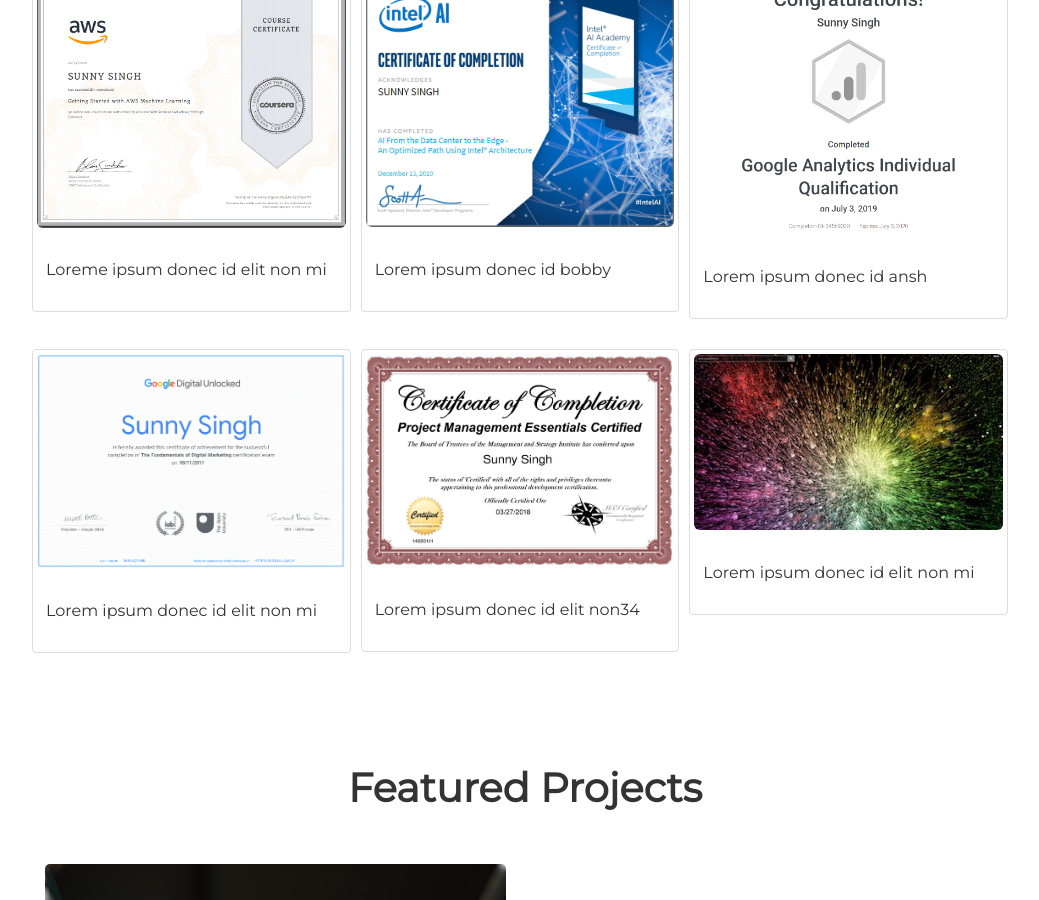
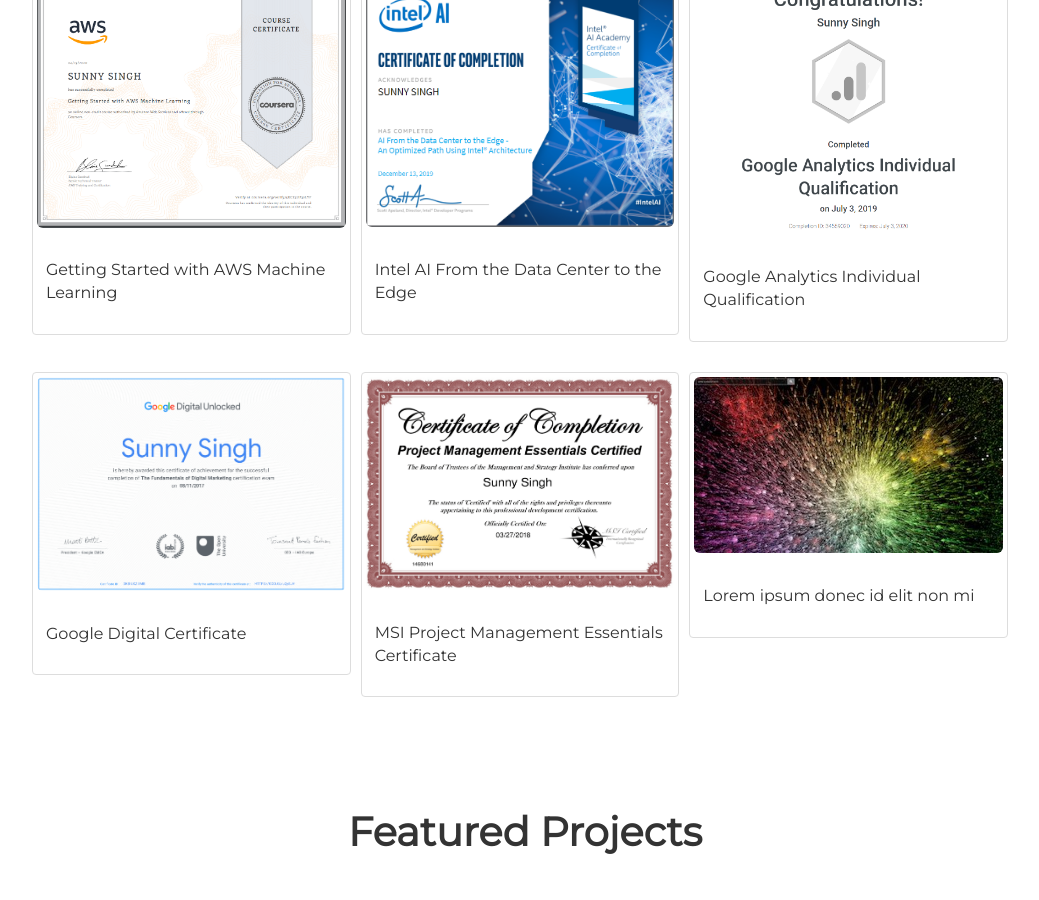
Before and after one commit to arkadee/arkadee.github.io, a Jekyll site: the page built from index.html, in a window 1280 px wide and 900 px high, scrolled down 2837 px. Shown: the whole window, without its empty margins (115-1154 px from the left). Built offline with Jekyll 4.4.1, drawn with Linux system fonts in a browser that asks for light colours.

Commit message:
Update certifications.html

```diff
--- a/_includes/certifications.html
+++ b/_includes/certifications.html
@@ -38,10 +38,10 @@
         <div class="column1">
           <div class="thumbnail">
             <a href="/w3images/fjords.jpg" target="_blank">
-              <img src="assets/img/cert4.png" class="img-rounded" alt="Snow" style="width:100%">
+              <img src="assets/img/cert4.png" class="img-rounded" alt="AWS" style="width:100%">
             </a>
               <div class="caption">
-                <p>Loreme ipsum donec id elit non mi</p>
+                <p>Getting Started with AWS Machine Learning</p>
               </div>
           </div>
         </div>
@@ -49,10 +49,10 @@
         <div class="column1">
           <div class="thumbnail">
             <a href="/w3images/fjords.jpg" target="_blank">
-              <img src="assets/img/cert5.png" class="img-rounded" alt="Snow" style="width:100%">
+              <img src="assets/img/cert5.png" class="img-rounded" alt="Intel" style="width:100%">
             </a>
               <div class="caption">
-                <p>Lorem ipsum donec id bobby</p>
+                <p>Intel AI From the Data Center to the Edge</p>
               </div>
           </div>
         </div>
@@ -60,10 +60,10 @@
         <div class="column1">
           <div class="thumbnail">
             <a href="/w3images/fjords.jpg" target="_blank">
-              <img src="assets/img/cert2.png" class="img-rounded" alt="Snow" style="width:100%">
+              <img src="assets/img/cert2.png" class="img-rounded" alt="Google" style="width:100%">
             </a>
               <div class="caption">
-                <p>Lorem ipsum donec id ansh</p>
+                <p>Google Analytics Individual Qualification</p>
               </div>
           </div>
         </div>
@@ -71,10 +71,10 @@
         <div class="column1">
           <div class="thumbnail">
             <a href="/w3images/cert1.png" target="_blank">
-              <img src="assets/img/cert1.png" class="img-rounded" alt="Snow" style="width:100%">
+              <img src="assets/img/cert1.png" class="img-rounded" alt="Google" style="width:100%">
             </a>
               <div class="caption">
-                <p>Lorem ipsum donec id elit non mi</p>
+                <p>Google Digital Certificate</p>
               </div>
           </div>
         </div>
@@ -82,10 +82,10 @@
         <div class="column1">
           <div class="thumbnail">
             <a href="/w3images/cert3.png" target="_blank">
-              <img src="assets/img/cert3.png" class="img-rounded" alt="Snow" style="width:100%">
+              <img src="assets/img/cert3.png" class="img-rounded" alt="MSI" style="width:100%">
             </a>
               <div class="caption">
-                <p>Lorem ipsum donec id elit non34</p>
+                <p>MSI Project Management Essentials Certificate</p>
               </div>
           </div>
         </div>
```
